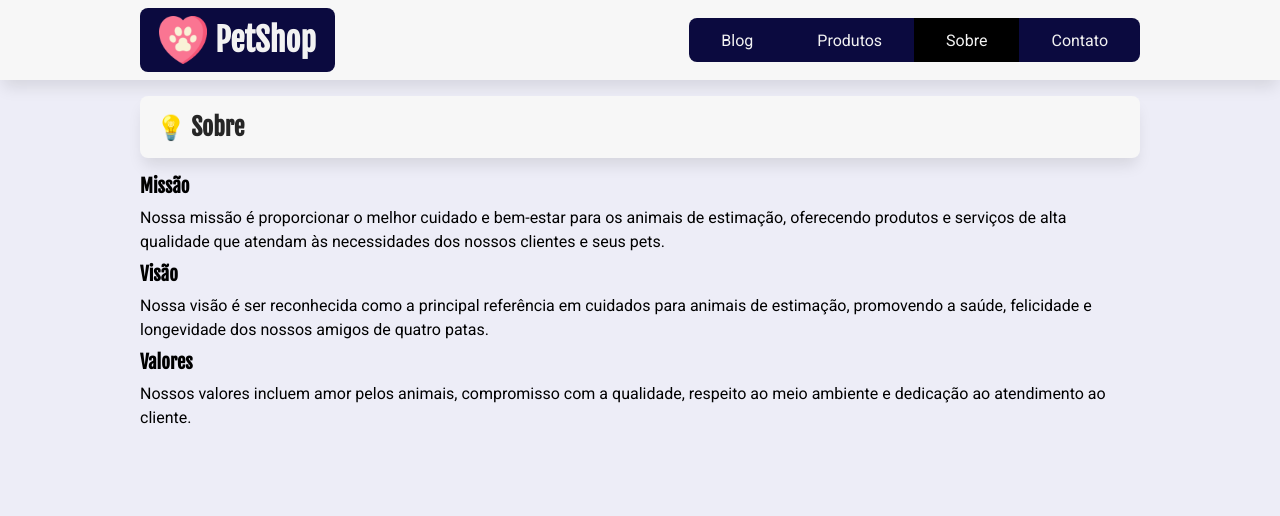
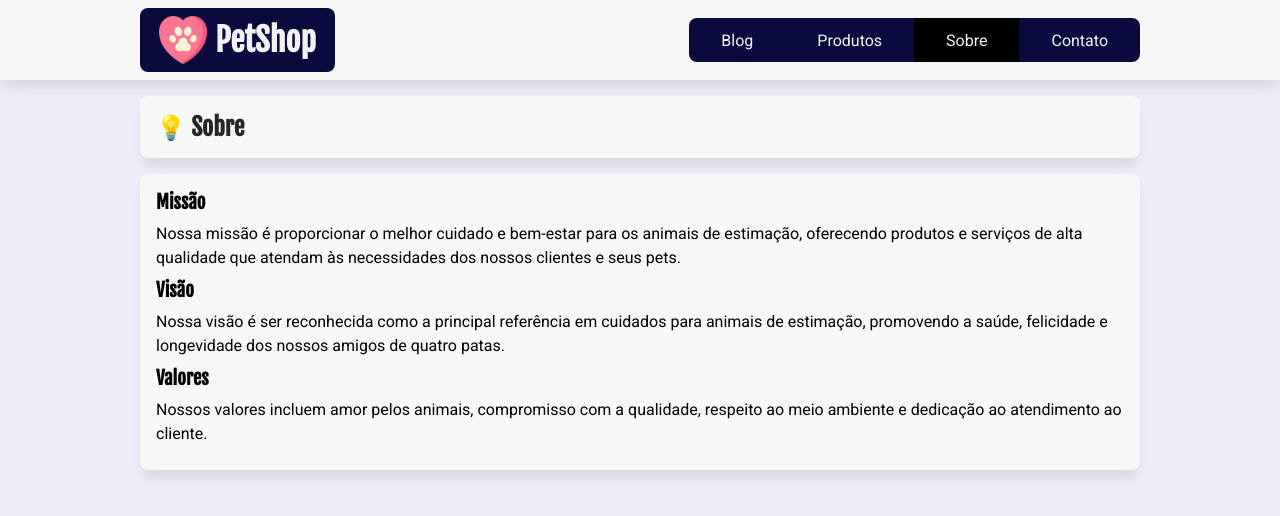
Before and after one commit to joaopedro-style/petshop, a Next.js app: page /sobre in a window 1280 px wide. Shown: the top 516 px of the page. Built offline with nearby package versions, Linux system fonts and the light colour scheme.

Commit message:
Cria container e aplina nas pages

```diff
--- a/src/app/contato/page.tsx
+++ b/src/app/contato/page.tsx
@@ -1,6 +1,7 @@
 // src/app/contato.tsx
 import type { Metadata } from "next";
 import estilos from "./contato.module.css";
+import Container from "@/components/Container";
 
 export const metadata: Metadata = {
   title: "Contato | PetShop",
@@ -11,6 +12,7 @@
   return (
     <section className={estilos.conteudo}>
       <h2>Contato</h2>
+      <Container>
         <p>
           Você pode nos enviar um e-mail para{" "}
           <a href="mailto:contato@petshop.com">contato@petshop.com</a> ou nos
@@ -18,6 +20,7 @@
         </p>
 
         <p>Se preferir, use o formulário abaixo:</p>
+      </Container>
     </section>
   );
 }
--- a/src/app/not-found.tsx
+++ b/src/app/not-found.tsx
@@ -2,6 +2,7 @@
 import Link from "next/link";
 import estilos from "./not-found.module.css";
 import { Metadata } from "next";
+import Container from "@/components/Container";
 
 export const metadata: Metadata = {
   title: "Página não encontrada | PetShop",
@@ -13,6 +14,7 @@
     <section className={estilos.conteudo}>
       <h2>Ops! Página não encontrada!</h2>
 
+      <Container>
         <div className={estilos.imagem404}>
           <img
             src="/images/404.svg"
@@ -22,6 +24,7 @@
             <Link href="/">Volta para a página inicial</Link>
           </p>
         </div>
+      </Container>
     </section>
   );
 }
--- a/src/app/sobre/page.tsx
+++ b/src/app/sobre/page.tsx
@@ -1,6 +1,7 @@
 // src/app/sobre.tsx
 import type { Metadata } from "next";
 import estilos from "./sobre.module.css";
+import Container from "@/components/Container";
 
 export const metadata: Metadata = {
   title: "Sobre | PetShop",
@@ -11,23 +12,26 @@
   return (
     <section className={estilos.conteudo}>
       <h2>Sobre</h2>
+      <Container>
         <h3>Missão</h3>
         <p>
-        Nossa missão é proporcionar o melhor cuidado e bem-estar para os animais
-        de estimação, oferecendo produtos e serviços de alta qualidade que
-        atendam às necessidades dos nossos clientes e seus pets.
+          Nossa missão é proporcionar o melhor cuidado e bem-estar para os
+          animais de estimação, oferecendo produtos e serviços de alta qualidade
+          que atendam às necessidades dos nossos clientes e seus pets.
         </p>
         <h3>Visão</h3>
         <p>
           Nossa visão é ser reconhecida como a principal referência em cuidados
-        para animais de estimação, promovendo a saúde, felicidade e longevidade
-        dos nossos amigos de quatro patas.
+          para animais de estimação, promovendo a saúde, felicidade e
+          longevidade dos nossos amigos de quatro patas.
         </p>
         <h3>Valores</h3>
         <p>
-        Nossos valores incluem amor pelos animais, compromisso com a qualidade,
-        respeito ao meio ambiente e dedicação ao atendimento ao cliente.
+          Nossos valores incluem amor pelos animais, compromisso com a
+          qualidade, respeito ao meio ambiente e dedicação ao atendimento ao
+          cliente.
         </p>
+      </Container>
     </section>
   );
 }
```
Also changed, not shown: src/app/produtos/page.tsx (+6 -3 lines). Lines whose indentation alone changed are shown as unchanged.
